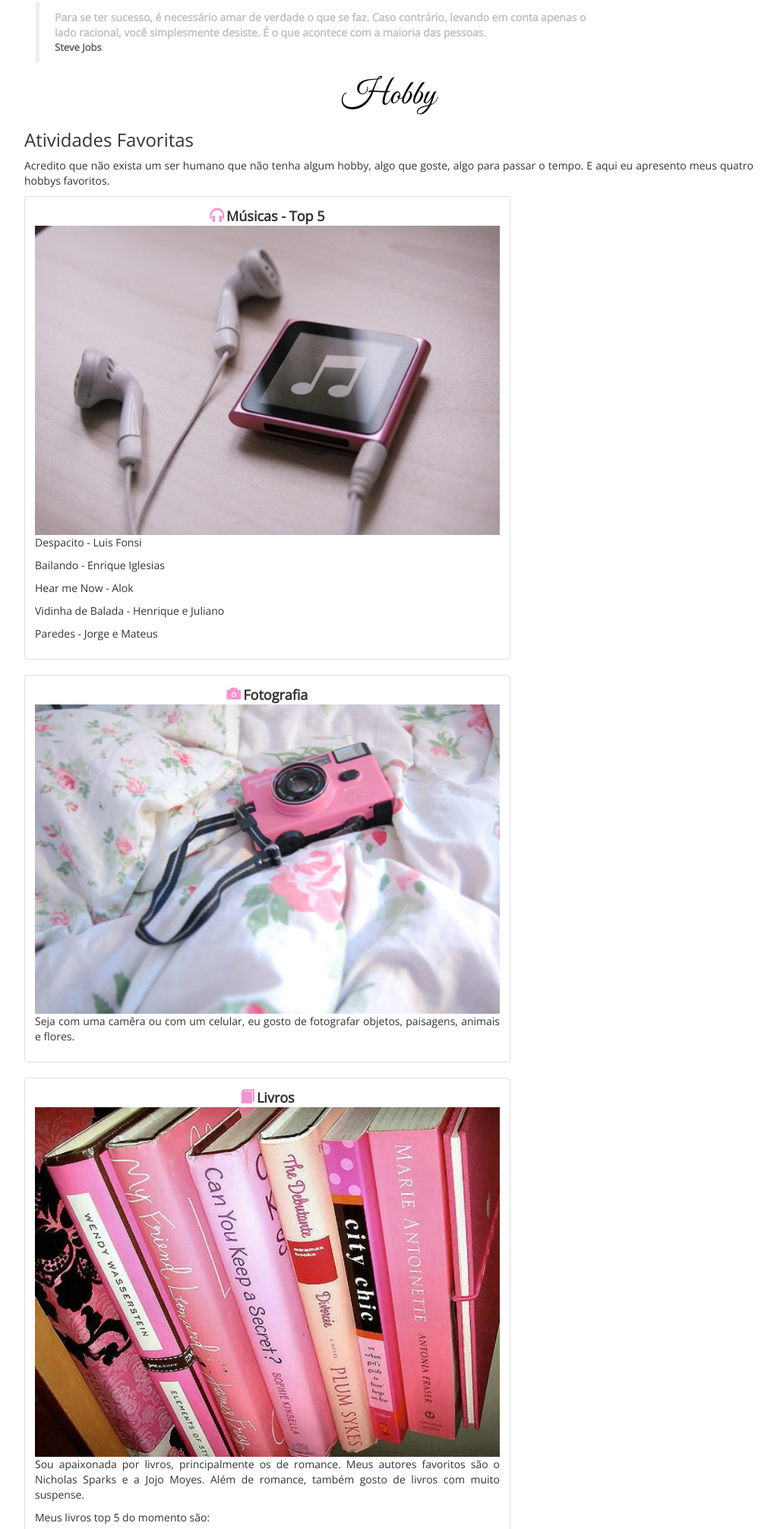
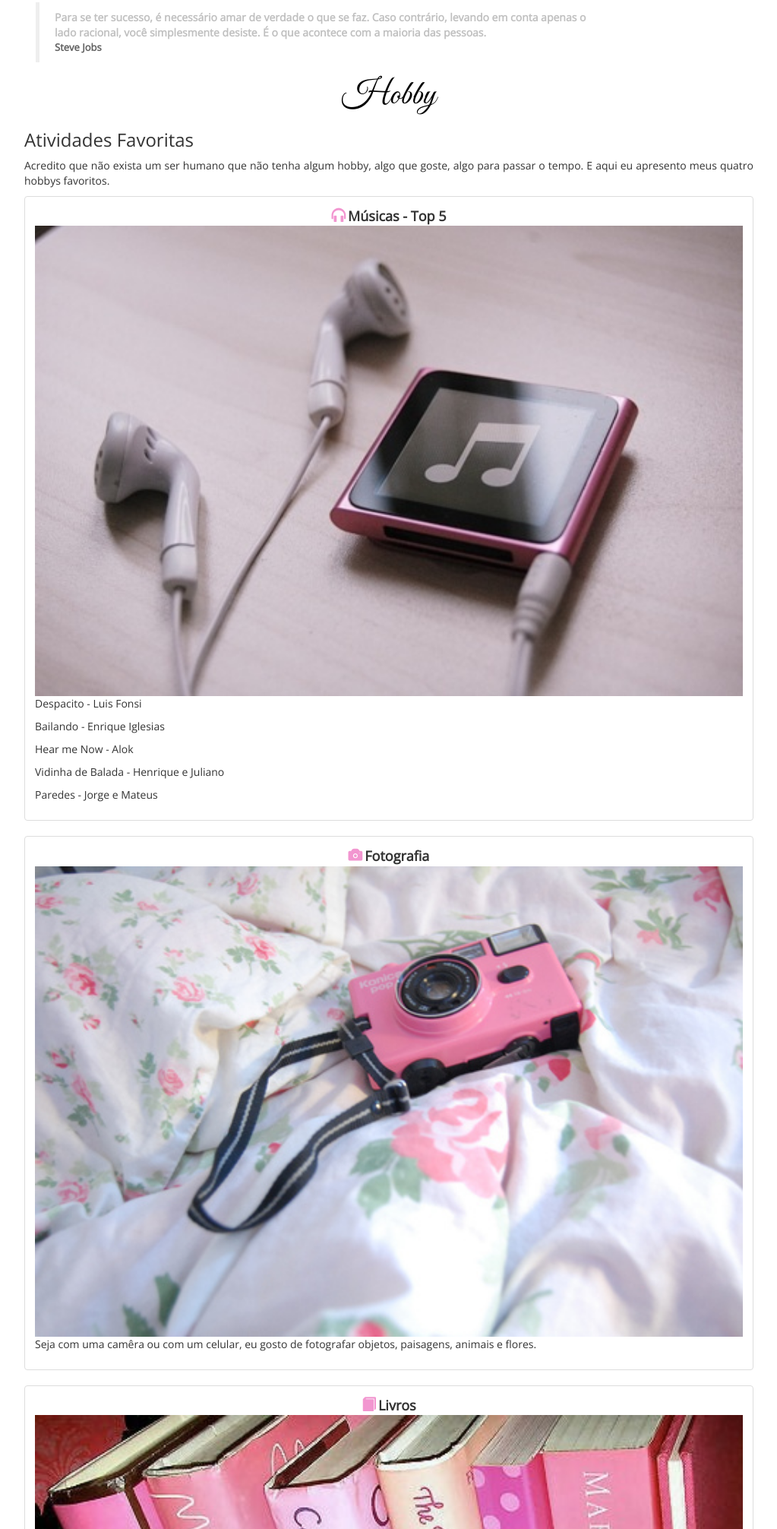
Before and after one commit to laavieira/laavieira.github.io, a plain HTML site: page sobre.html in a window 1280 px wide. Shown: the part 788-2800 px from the top of the page at 76% size, without its empty margins (128-1151 px from the left). Drawn offline with nearby package versions, Linux system fonts and the light colour scheme.

Commit message:
Update sobre.html

```diff
--- a/sobre.html
+++ b/sobre.html
@@ -95,7 +95,7 @@
                <p>Acredito que não exista um ser humano que não tenha algum hobby, algo que goste, algo para passar o tempo. E aqui eu apresento meus quatro hobbys favoritos.</p>
             </div>
             <div>
-               <div class="thumbnail sobre-hobby-dir col-md-8">
+               <div class="thumbnail sobre-hobby-dir col-md-12">
                   <div class="caption">
                      <span class="glyphicon glyphicon-headphones" aria-hidden="true"></span>
                      <span>Músicas - Top 5 </span>
@@ -107,7 +107,7 @@
                      <p>Paredes - Jorge e Mateus</p>
                   </div>
                </div>
-               <div class="thumbnail sobre-hobby-dir col-md-8">
+               <div class="thumbnail sobre-hobby-dir col-md-12">
                   <div class="caption">
                      <span class="glyphicon glyphicon-camera" aria-hidden="true"></span>
                      <span>Fotografia</span>
@@ -115,7 +115,7 @@
                      <p>Seja com uma camêra ou com um celular, eu gosto de fotografar objetos, paisagens, animais e flores. </p>
                   </div>
                </div>
-               <div class="thumbnail sobre-hobby-dir col-md-8">
+               <div class="thumbnail sobre-hobby-dir col-md-12">
                   <div class="caption">
                      <span class="glyphicon glyphicon-book" aria-hidden="true"></span>
                      <span>Livros</span>
@@ -129,7 +129,7 @@
                      <p>O melhor de mim - Jojo Moyes</p>
                   </div>
                </div>
-               <div class="thumbnail sobre-hobby-dir col-md-8">
+               <div class="thumbnail sobre-hobby-dir col-md-12">
                   <div class="caption">
                      <span class="glyphicon glyphicon-pencil" aria-hidden="true"></span>
                      <span>Escrever</span>
```
